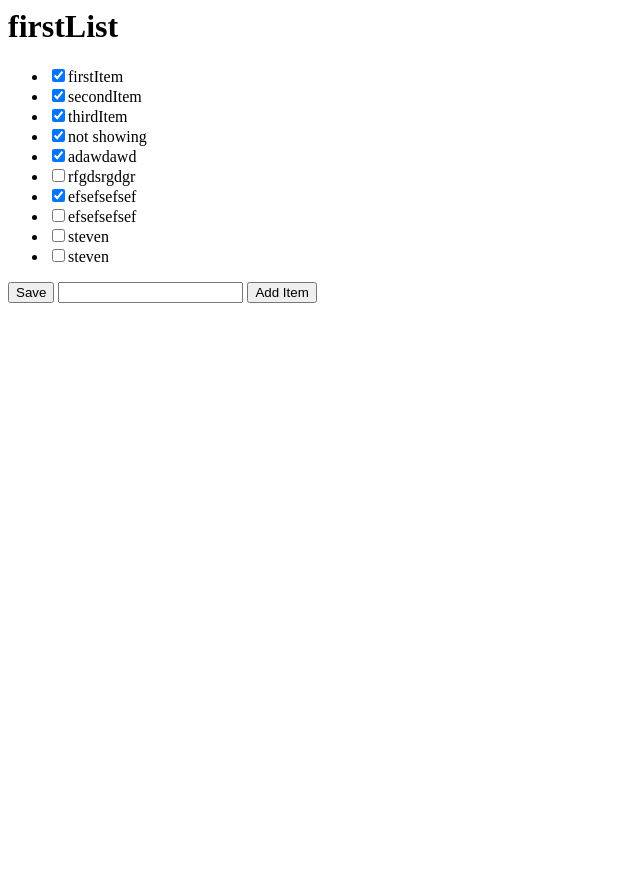
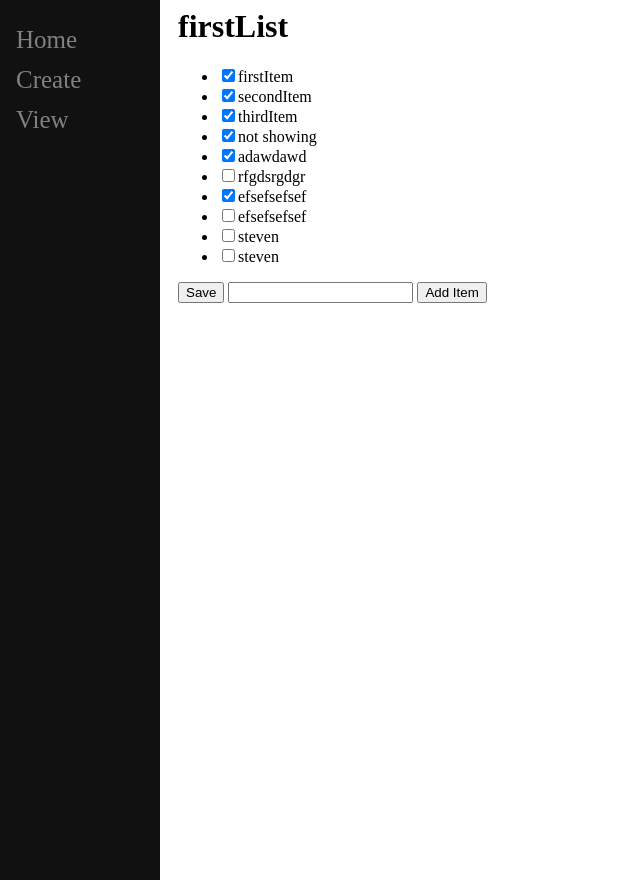
Before and after one commit to Mickdevv/Django_introduction, a Django app: page /2 in a window 1280 px wide. Shown: the whole page, without its empty margins (0-640 px from the left). Run offline with Django 4.2, Linux system fonts and the light colour scheme; data comes from the database, SQL or seed files in the repository.

Commit message:
added sidebar

```diff
--- a/mysite/main/templates/main/base.html
+++ b/mysite/main/templates/main/base.html
@@ -1,11 +1,47 @@
 <html>
 <head>
+    <style type="text/css">
+        .sidenav {
+            height:100%;
+            width:160px;
+            position: fixed;
+            z-index:1;
+            top:0;
+            left:0;
+            background-color:#111;
+            overflow-x:hidden;
+            padding-top:20px;
+        }
+
+        .sidenav a {
+            padding:6px 8px 6px 16px;
+            text-decoration:none;
+            font-size:25px;
+            color:#818181;
+            display:block;
+        }
+
+        .sidenav a:hover{
+            color:#f1f1f1;
+        }
+
+        .main{
+            margin-left:160px;
+            padding:0px 10px;
+        }
+
+    </style>
     <title>Website</title>
 </head>
 
 <body>
-    <div id="content", name="content">
-        {% block content %}
+    <div class="sidenav">
+        <a href="/home">Home</a>
+        <a href="/create">Create</a>
+        <a href="/view">View</a>
+    </div>
+    <div id="content", name="content", class="main">
+        {% block content %}Hello there
         {% endblock %}
     </div>
 </body>
```
